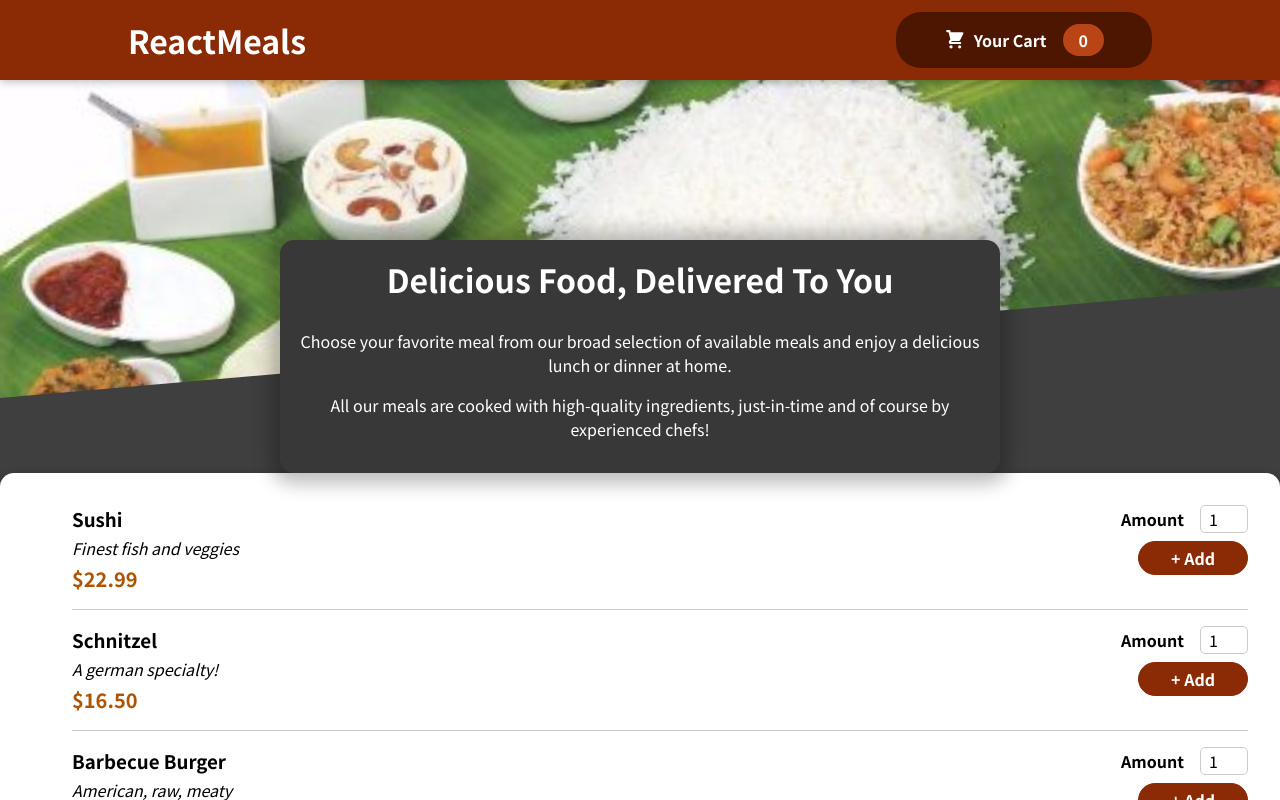
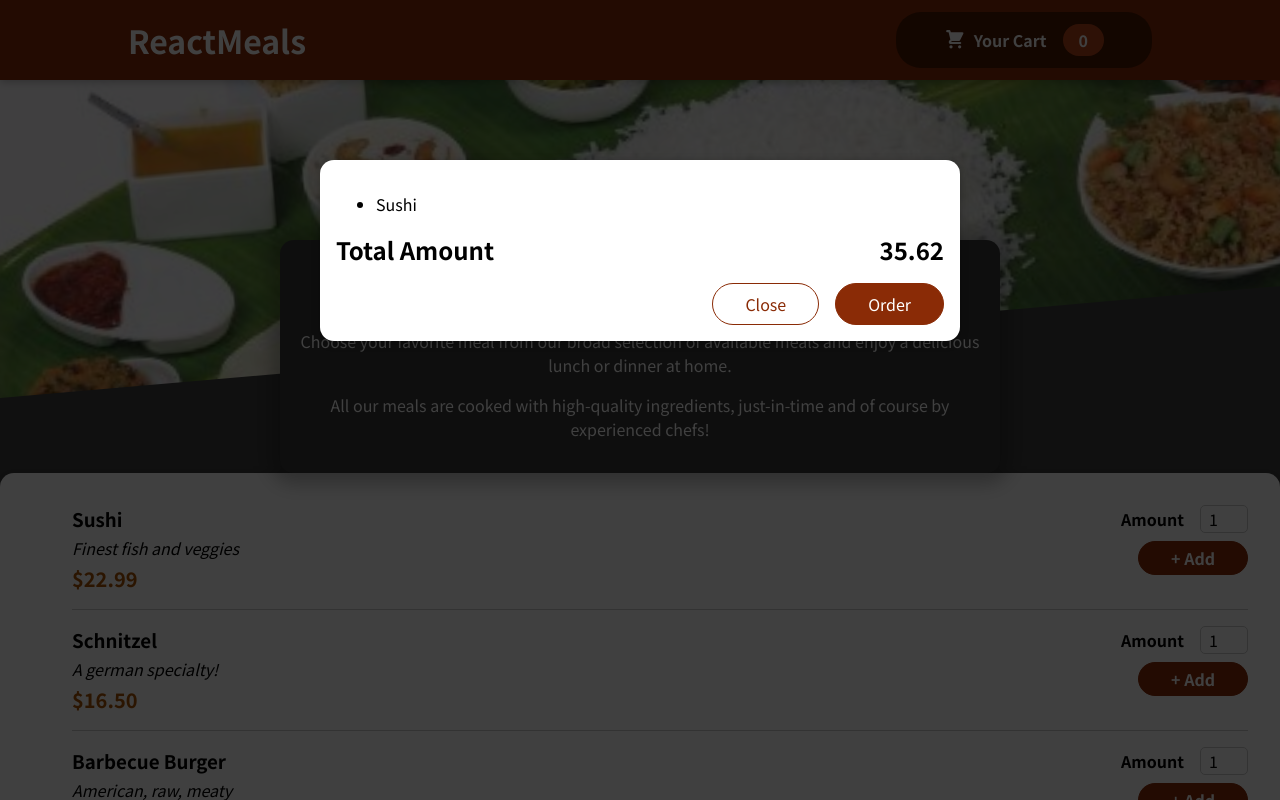
Before and after one commit to Aishu2604/Restaurant, a React (Create React App) app: page / in a window 1280 px wide. Shown: the top 800 px of the page. Built offline with nearby package versions, Linux system fonts and the light colour scheme.

Commit message:
Hard Coded Background

```diff
--- a/public/index.html
+++ b/public/index.html
@@ -28,6 +28,7 @@
   </head>
   <body>
     <noscript>You need to enable JavaScript to run this app.</noscript>
+    <div id="overlays"></div>
     <div id="root"></div>
     <!--
       This HTML file is a template.
--- a/src/App.js
+++ b/src/App.js
@@ -2,10 +2,12 @@ import React from "react";
 import Header from "./Component/Layout/Header";
 // import MealsSummary from "./Component/Meals/MealsSummary";
 import Meals from "./Component/Meals/Meals";
+import Cart from "./Component/Cart/Cart";
 
 function App() {
   return (
     <React.Fragment>
+      <Cart />
       <Header />
       <main>
         <Meals />
--- /dev/null
+++ b/src/Component/Cart/Cart.js
@@ -0,0 +1,29 @@
+import React from "react";
+import classes from "./Cart.module.css";
+import Modal from "../UI/Modal";
+
+const Cart = (props) => {
+  const cartItems = (
+    <ul className={classes["cart-item"]}>
+      {[{ id: "c1", name: "Sushi", amount: 2, price: 12.99 }].map((item) => (
+        <li>{item.name}</li>
+      ))}
+    </ul>
+  );
+
+  return (
+    <Modal>
+      {cartItems}
+      <div className={classes.total}>
+        <span>Total Amount</span>
+        <span>35.62</span>
+      </div>
+      <div className={classes.actions}>
+        <button className={classes["button--alt"]}>Close</button>
+        <button className={classes.button}>Order</button>
+      </div>
+    </Modal>
+  );
+};
+
+export default Cart;
--- /dev/null
+++ b/src/Component/Cart/Cart.module.css
@@ -0,0 +1,46 @@
+.cart-items {
+    list-style: none;
+    margin: 0;
+    padding: 0;
+    max-height: 20rem;
+    overflow: auto;
+  }
+
+  .total {
+    display: flex;
+    justify-content: space-between;
+    align-items: center;
+    font-weight: bold;
+    font-size: 1.5rem;
+    margin: 1rem 0;
+  }
+
+  .actions {
+    text-align: right;
+  }
+
+  .actions button {
+    font: inherit;
+    cursor: pointer;
+    background-color: transparent;
+    border: 1px solid #8a2b06;
+    padding: 0.5rem 2rem;
+    border-radius: 25px;
+    margin-left: 1rem;
+  }
+
+  .actions button:hover,
+  .actions button:active {
+    background-color: #5a1a01;
+    border-color: #5a1a01;
+    color: white;
+  }
+
+  .actions .button--alt {
+    color: #8a2b06;
+  }
+
+  .actions .button {
+    background-color: #8a2b06;
+    color: white;
+  }
--- a/src/Component/Meals/MealItem/MealItemForm.js
+++ b/src/Component/Meals/MealItem/MealItemForm.js
@@ -1,20 +1,24 @@
 import React from "react";
-import classes from './MealItemForm.module.css';
+import classes from "./MealItemForm.module.css";
 import Input from "../../UI/Input";
 
-const MealItemForm = props => {
-    return <form className={classes.form}>
-        <Input label="Amount" input={{
-            id: 'amount_' + props.id,
-            type: 'number',
-            min: '1',
-            max: '5',
-            step: '1',
-            defaultValue: '1'
-        }} />
-        <button>+ Add</button>
+const MealItemForm = (props) => {
+  return (
+    <form className={classes.form}>
+      <Input
+        label="Amount"
+        input={{
+          id: "amount_" + props.id,
+          type: "number",
+          min: "1",
+          max: "5",
+          step: "1",
+          defaultValue: "1",
+        }}
+      />
+      <button>+ Add</button>
     </form>
-}
-
+  );
+};
 
 export default MealItemForm;
--- /dev/null
+++ b/src/Component/UI/Modal.js
@@ -0,0 +1,31 @@
+import React from "react";
+import classes from "./Modal.module.css";
+import ReactDOM  from "react-dom";
+
+const Backdrop = (props) => {
+  return <div className={classes.backdrop} />;
+};
+
+const ModalOverlay = (props) => {
+  return (
+    <div className={classes.modal}>
+      <div className={classes.content}>{props.children}</div>
+    </div>
+  );
+};
+
+const portalElement = document.getElementById("overlays");
+
+const Modal = (props) => {
+  return (
+    <React.Fragment>
+      {ReactDOM.createPortal(<Backdrop />, portalElement)}
+      {ReactDOM.createPortal(
+        <ModalOverlay>{props.children}</ModalOverlay>,
+        portalElement
+      )}
+    </React.Fragment>
+  );
+};
+
+export default Modal;
--- /dev/null
+++ b/src/Component/UI/Modal.module.css
@@ -0,0 +1,40 @@
+.backdrop {
+    position: fixed;
+    top: 0;
+    left: 0;
+    width: 100%;
+    height: 100vh;
+    z-index: 20;
+    background-color: rgba(0, 0, 0, 0.75);
+  }
+
+  .modal {
+    position: fixed;
+    top: 20vh;
+    left: 5%;
+    width: 90%;
+    background-color: white;
+    padding: 1rem;
+    border-radius: 14px;
+    box-shadow: 0 2px 8px rgba(0, 0, 0, 0.25);
+    z-index: 30;
+    animation: slide-down 300ms ease-out forwards;
+  }
+
+  @media (min-width: 768px) {
+    .modal {
+      width: 40rem;
+      left: calc(50% - 20rem);
+    }
+  }
+
+  @keyframes slide-down {
+    from {
+      opacity: 0;
+      transform: translateY(-3rem);
+    }
+    to {
+      opacity: 1;
+      transform: translateY(0);
+    }
+  }
```
